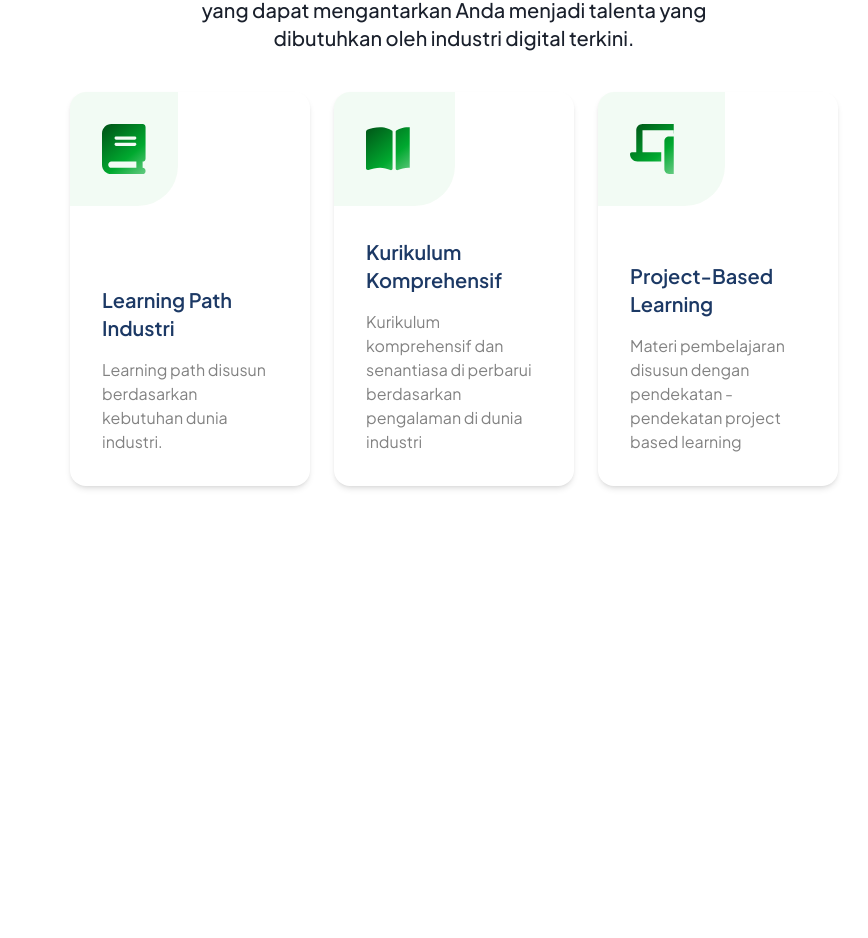
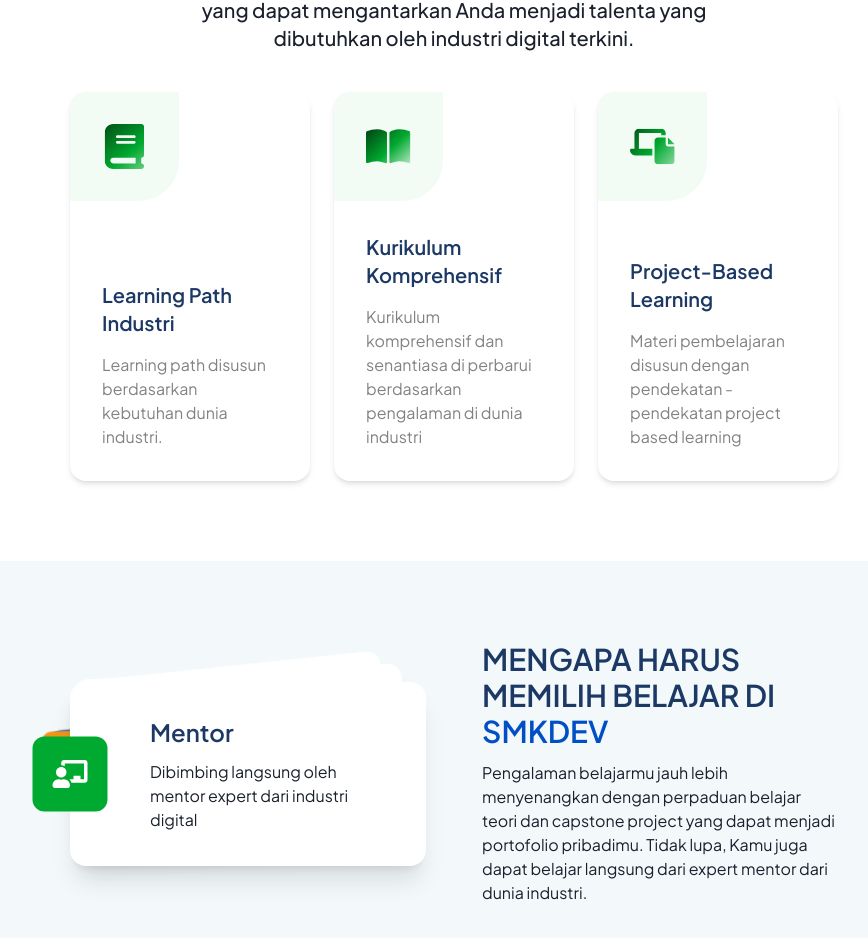
Before and after one commit to smkdev-id/smkdev-gits-academy, a Next.js app in the folder smkdev-landing-page/: page / in a window 1280 px wide. Shown: the part 1336-2274 px from the top of the page, without its empty margins (186-1054 px from the left). Before the commit the page ends 1902 px from the top, so only its background shows below. Built offline with nearby package versions, Linux system fonts and the light colour scheme.

Commit message:
add: whyUs section

```diff
--- a/smkdev-landing-page/src/app/globals.css
+++ b/smkdev-landing-page/src/app/globals.css
@@ -21,3 +21,9 @@
 .remove-border {
   outline: none !important;
 }
+
+.flow-x-visible * {
+  overflow: visible !important;
+  /* overflow-y: hidden !important; */
+  /* overflow-x: visible !important; */
+}
--- a/smkdev-landing-page/src/app/page.tsx
+++ b/smkdev-landing-page/src/app/page.tsx
@@ -1,5 +1,5 @@
 import { Topnav } from "@/components";
-import { Featured, Hero, Mitra } from "@/sections";
+import { Featured, Hero, Mitra, WhyUs } from "@/sections";
 
 export default function Home() {
   return (
@@ -8,6 +8,7 @@
       <Hero />
       <Mitra />
       <Featured />
+      <WhyUs />
     </main>
   );
 }
--- /dev/null
+++ b/smkdev-landing-page/src/components/WhyUsCard.tsx
@@ -0,0 +1,29 @@
+import React, { FC } from "react";
+
+interface Props {
+  title: string;
+  desc: string;
+  color: string;
+  svg: React.ReactNode;
+}
+
+const WhyUsCard: FC<Props> = ({ color, desc, svg, title }) => {
+  return (
+    <div className="flow-x-visible relative flex h-[80%] w-full items-center overflow-visible rounded-2xl bg-white shadow-xl">
+      <div
+        style={{ backgroundColor: color }}
+        className="absolute left-0 top-1/2 h-fit w-fit -translate-x-1/2 -translate-y-1/2 transform overflow-visible rounded-xl p-5"
+      >
+        {svg}
+      </div>
+      <div className="flex flex-col gap-y-3 p-8 pl-20">
+        <h1 className="text-2xl font-semibold capitalize text-primary">
+          {title}
+        </h1>
+        <p className="text-base">{desc}</p>
+      </div>
+    </div>
+  );
+};
+
+export default WhyUsCard;
--- a/smkdev-landing-page/src/components/index.ts
+++ b/smkdev-landing-page/src/components/index.ts
@@ -2,8 +2,10 @@
 import ActionMenu from "./DropdownMenu";
 import FeaturedCard from "./FeaturedCard";
 import Topnav from "./Topnav";
+import WhyUsCard from "./WhyUsCard";
 
 export {
+    WhyUsCard,
     ButtonLink,
     ActionMenu,
     Topnav,
--- a/smkdev-landing-page/src/sections/featured.tsx
+++ b/smkdev-landing-page/src/sections/featured.tsx
@@ -9,22 +9,23 @@
       svg: (
         <svg
           xmlns="http://www.w3.org/2000/svg"
-          width={44}
-          height={50}
+          width={45}
+          height={45}
           viewBox="0 0 44 50"
           fill="none"
         >
-          <g clipPath="url(#clip0)">
+          <g id="book-solid 1" clipPath="url(#clip0_2090_216)">
             <path
+              id="Vector"
               d="M9.375 0C4.19922 0 0 4.19922 0 9.375V40.625C0 45.8008 4.19922 50 9.375 50H37.5H40.625C42.3535 50 43.75 48.6035 43.75 46.875C43.75 45.1465 42.3535 43.75 40.625 43.75V37.5C42.3535 37.5 43.75 36.1035 43.75 34.375V3.125C43.75 1.39648 42.3535 0 40.625 0H37.5H9.375ZM9.375 37.5H34.375V43.75H9.375C7.64648 43.75 6.25 42.3535 6.25 40.625C6.25 38.8965 7.64648 37.5 9.375 37.5ZM12.5 14.0625C12.5 13.2031 13.2031 12.5 14.0625 12.5H32.8125C33.6719 12.5 34.375 13.2031 34.375 14.0625C34.375 14.9219 33.6719 15.625 32.8125 15.625H14.0625C13.2031 15.625 12.5 14.9219 12.5 14.0625ZM14.0625 18.75H32.8125C33.6719 18.75 34.375 19.4531 34.375 20.3125C34.375 21.1719 33.6719 21.875 32.8125 21.875H14.0625C13.2031 21.875 12.5 21.1719 12.5 20.3125C12.5 19.4531 13.2031 18.75 14.0625 18.75Z"
-              fill="url(#paint0_linear)"
+              fill="url(#paint0_linear_2090_216)"
             />
           </g>
           <defs>
             <linearGradient
-              id="paint0_linear"
+              id="paint0_linear_2090_216"
               x1={3}
-              y1="0"
+              y1="4.81265e-07"
               x2={55}
               y2={62}
               gradientUnits="userSpaceOnUse"
@@ -33,7 +34,7 @@
               <stop offset="0.5" stopColor="#00A92F" />
               <stop offset={1} stopColor="#AAE2BA" />
             </linearGradient>
-            <clipPath id="clip0">
+            <clipPath id="clip0_2090_216">
               <rect width="43.75" height={50} fill="white" />
             </clipPath>
           </defs>
@@ -46,20 +47,21 @@
       svg: (
         <svg
           xmlns="http://www.w3.org/2000/svg"
-          width={57}
-          height={50}
+          width={45}
+          height={45}
           viewBox="0 0 57 50"
           fill="none"
         >
-          <g clipPath="url(#clip0)">
+          <g id="book-open-solid 2" clipPath="url(#clip0_2090_223)">
             <path
+              id="Vector"
               d="M24.375 46.0449C25.4297 46.416 26.5625 45.6445 26.5625 44.5312V7.67578C26.5625 7.26562 26.4062 6.85547 26.0742 6.60156C24.1602 5.07812 19.7656 3.125 14.0625 3.125C9.13086 3.125 4.52148 4.42383 1.76758 5.47852C0.664062 5.9082 0 7.00195 0 8.18359V44.3457C0 45.5078 1.25 46.3184 2.35352 45.957C5.42969 44.9316 10.3027 43.75 14.0625 43.75C17.373 43.75 21.7773 45.1172 24.375 46.0449ZM31.875 46.0449C34.4727 45.1172 38.877 43.75 42.1875 43.75C45.9473 43.75 50.8203 44.9316 53.8965 45.957C55 46.3281 56.25 45.5078 56.25 44.3457V8.18359C56.25 7.00195 55.5859 5.9082 54.4824 5.48828C51.7285 4.42383 47.1191 3.125 42.1875 3.125C36.4844 3.125 32.0898 5.07812 30.1758 6.60156C29.8535 6.85547 29.6875 7.26562 29.6875 7.67578V44.5312C29.6875 45.6445 30.8301 46.416 31.875 46.0449Z"
-              fill="url(#paint0_linear)"
+              fill="url(#paint0_linear_2090_223)"
             />
           </g>
           <defs>
             <linearGradient
-              id="paint0_linear"
+              id="paint0_linear_2090_223"
               x1={10}
               y1={3}
               x2="52.5"
@@ -70,7 +72,7 @@
               <stop offset="0.526042" stopColor="#00A92F" />
               <stop offset={1} stopColor="#AAE2BA" />
             </linearGradient>
-            <clipPath id="clip0">
+            <clipPath id="clip0_2090_223">
               <rect width="56.25" height={50} fill="white" />
             </clipPath>
           </defs>
@@ -83,20 +85,21 @@
       svg: (
         <svg
           xmlns="http://www.w3.org/2000/svg"
-          width={63}
-          height={50}
+          width={45}
+          height={45}
           viewBox="0 0 63 50"
           fill="none"
         >
-          <g clipPath="url(#clip0)">
+          <g id="laptop-file-solid 1" clipPath="url(#clip0_2090_230)">
             <path
+              id="Vector"
               d="M12.5 0C9.05273 0 6.25 2.80273 6.25 6.25V28.125H1.875C0.839844 28.125 0 28.9648 0 30C0 34.1406 3.35938 37.5 7.5 37.5H31.25V28.125H12.5V6.25H43.75V9.375H50V6.25C50 2.80273 47.1973 0 43.75 0H12.5ZM50 12.5H39.0625C36.4746 12.5 34.375 14.5996 34.375 17.1875V45.3125C34.375 47.9004 36.4746 50 39.0625 50H57.8125C60.4004 50 62.5 47.9004 62.5 45.3125V25H53.125C51.3965 25 50 23.6035 50 21.875V12.5ZM53.125 12.5V21.875H62.5L53.125 12.5Z"
-              fill="url(#paint0_linear)"
+              fill="url(#paint0_linear_2090_230)"
             />
           </g>
           <defs>
             <linearGradient
-              id="paint0_linear"
+              id="paint0_linear_2090_230"
               x1={0}
               y1={0}
               x2={69}
@@ -107,7 +110,7 @@
               <stop offset="0.494792" stopColor="#00A92F" />
               <stop offset={1} stopColor="#AAE2BA" />
             </linearGradient>
-            <clipPath id="clip0">
+            <clipPath id="clip0_2090_230">
               <rect width="62.5" height={50} fill="white" />
             </clipPath>
           </defs>
--- a/smkdev-landing-page/src/sections/index.ts
+++ b/smkdev-landing-page/src/sections/index.ts
@@ -1,8 +1,10 @@
 import Featured from "./featured";
 import Hero from "./hero";
 import Mitra from "./mitra";
+import WhyUs from "./whyUs";
 
 export {
+    WhyUs,
     Featured,
     Hero,
     Mitra,
--- /dev/null
+++ b/smkdev-landing-page/src/sections/whyUs.tsx
@@ -0,0 +1,126 @@
+"use client";
+import { WhyUsCard } from "@/components";
+import { NextPage } from "next";
+import { Swiper, SwiperSlide } from "swiper/react";
+import { Autoplay, EffectCards } from "swiper/modules";
+import "swiper/css/effect-cards";
+import "swiper/css";
+
+interface Props {}
+
+const WhyUs: NextPage<Props> = ({}) => {
+  const slides = [
+    {
+      title: "Kurikulum",
+      desc: "Kurikulum berstandar industri global, senantiasa diperbaharui",
+      color: "#004fc5",
+      svg: (
+        <svg
+          width={35}
+          height={35}
+          aria-hidden="true"
+          viewBox="0 0 512 512"
+          xmlns="http://www.w3.org/2000/svg"
+        >
+          <path
+            className="fill-white"
+            d="M352 96c0-53.02-42.98-96-96-96s-96 42.98-96 96 42.98 96 96 96 96-42.98 96-96zM233.59 241.1c-59.33-36.32-155.43-46.3-203.79-49.05C13.55 191.13 0 203.51 0 219.14v222.8c0 14.33 11.59 26.28 26.49 27.05 43.66 2.29 131.99 10.68 193.04 41.43 9.37 4.72 20.48-1.71 20.48-11.87V252.56c-.01-4.67-2.32-8.95-6.42-11.46zm248.61-49.05c-48.35 2.74-144.46 12.73-203.78 49.05-4.1 2.51-6.41 6.96-6.41 11.63v245.79c0 10.19 11.14 16.63 20.54 11.9 61.04-30.72 149.32-39.11 192.97-41.4 14.9-.78 26.49-12.73 26.49-27.06V219.14c-.01-15.63-13.56-28.01-29.81-27.09z"
+          />
+        </svg>
+      ),
+    },
+    {
+      title: "Metode",
+      desc: "Metode belajar project-based learning, dapat menjadi portfolio siswa",
+      color: "#ee951a",
+      svg: (
+        <svg
+          aria-hidden="true"
+          className=""
+          viewBox="0 0 512 512"
+          width={35}
+          height={35}
+          xmlns="http://www.w3.org/2000/svg"
+        >
+          <path
+            className="fill-white"
+            d="M497.9 142.1l-46.1 46.1c-4.7 4.7-12.3 4.7-17 0l-111-111c-4.7-4.7-4.7-12.3 0-17l46.1-46.1c18.7-18.7 49.1-18.7 67.9 0l60.1 60.1c18.8 18.7 18.8 49.1 0 67.9zM284.2 99.8L21.6 362.4.4 483.9c-2.9 16.4 11.4 30.6 27.8 27.8l121.5-21.3 262.6-262.6c4.7-4.7 4.7-12.3 0-17l-111-111c-4.8-4.7-12.4-4.7-17.1 0zM124.1 339.9c-5.5-5.5-5.5-14.3 0-19.8l154-154c5.5-5.5 14.3-5.5 19.8 0s5.5 14.3 0 19.8l-154 154c-5.5 5.5-14.3 5.5-19.8 0zM88 424h48v36.3l-64.5 11.3-31.1-31.1L51.7 376H88v48z"
+          />
+        </svg>
+      ),
+    },
+    {
+      title: "Mentor",
+      desc: "Dibimbing langsung oleh mentor expert dari industri digital",
+      color: "#00a92f",
+      svg: (
+        <svg
+          width={35}
+          height={35}
+          aria-hidden="true"
+          className=""
+          viewBox="0 0 640 512"
+          xmlns="http://www.w3.org/2000/svg"
+        >
+          <path
+            className="fill-white"
+            d="M208 352c-2.39 0-4.78.35-7.06 1.09C187.98 357.3 174.35 360 160 360c-14.35 0-27.98-2.7-40.95-6.91-2.28-.74-4.66-1.09-7.05-1.09C49.94 352-.33 402.48 0 464.62.14 490.88 21.73 512 48 512h224c26.27 0 47.86-21.12 48-47.38.33-62.14-49.94-112.62-112-112.62zm-48-32c53.02 0 96-42.98 96-96s-42.98-96-96-96-96 42.98-96 96 42.98 96 96 96zM592 0H208c-26.47 0-48 22.25-48 49.59V96c23.42 0 45.1 6.78 64 17.8V64h352v288h-64v-64H384v64h-76.24c19.1 16.69 33.12 38.73 39.69 64H592c26.47 0 48-22.25 48-49.59V49.59C640 22.25 618.47 0 592 0z"
+          />
+        </svg>
+      ),
+    },
+  ];
+  return (
+    <div className="bg-bg2 flex w-full justify-center overflow-visible">
+      <div className="flex w-[60%] items-center justify-between gap-x-14 overflow-visible py-20">
+        <div className="flow-x-visible relative h-[230px] w-full overflow-visible">
+          <Swiper
+            className="mt-6 h-full w-full"
+            spaceBetween={0}
+            slidesPerView={1}
+            direction="vertical"
+            loop
+            modules={[Autoplay, EffectCards]}
+            autoplay={{
+              pauseOnMouseEnter: false,
+              delay: 2000,
+              disableOnInteraction: false,
+            }}
+            effect="cards"
+            cardsEffect={{
+              perSlideOffset: 10,
+              slideShadows: false,
+              perSlideRotate: 3,
+            }}
+          >
+            {slides.map((i, index) => (
+              <SwiperSlide key={index} className="">
+                <WhyUsCard
+                  color={i.color}
+                  desc={i.desc}
+                  svg={i.svg}
+                  title={i.title}
+                />
+              </SwiperSlide>
+            ))}
+          </Swiper>
+        </div>
+
+        <div className="flex w-full flex-col gap-y-3">
+          <h1 className="text-3xl font-semibold uppercase text-primary">
+            MENGAPA HARUS MEMILIH BELAJAR DI{" "}
+            <span className="text-[#004fc5]">SMKDEV</span>
+          </h1>
+          <p className="text-base">
+            Pengalaman belajarmu jauh lebih menyenangkan dengan perpaduan
+            belajar teori dan capstone project yang dapat menjadi portofolio
+            pribadimu. Tidak lupa, Kamu juga dapat belajar langsung dari expert
+            mentor dari dunia industri.
+          </p>
+        </div>
+      </div>
+    </div>
+  );
+};
+
+export default WhyUs;
--- a/smkdev-landing-page/tailwind.config.ts
+++ b/smkdev-landing-page/tailwind.config.ts
@@ -19,6 +19,11 @@
         secondary: "#00a92f",
         bg2: "#f3f8fb",
       },
+      fill: {
+        primary: "#1c3965",
+        secondary: "#00a92f",
+        bg2: "#f3f8fb",
+      }
     },
   },
   plugins: [],
```
Also changed, not shown: smkdev-landing-page/src/sections/mitra.tsx (+1 -33 lines).
